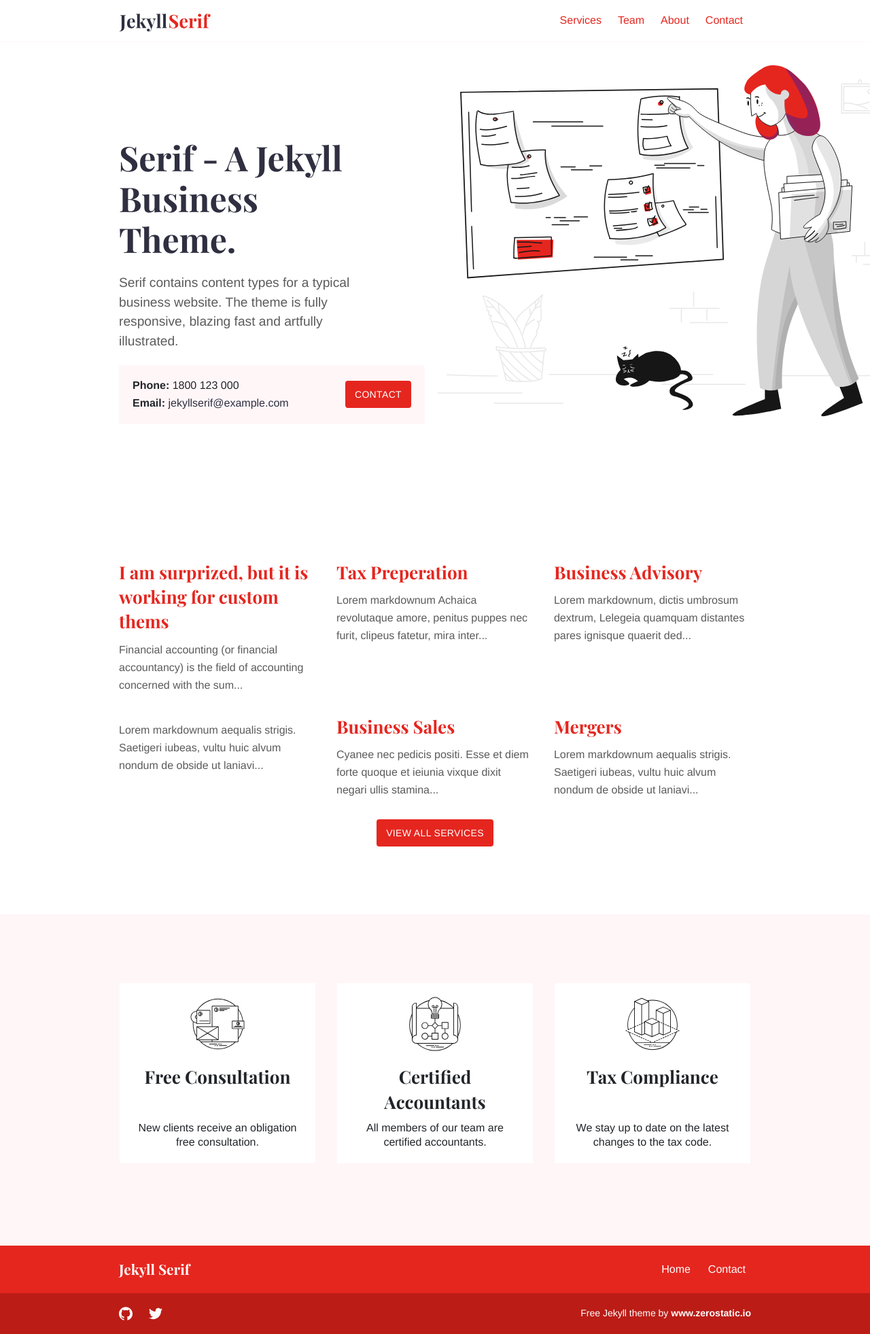
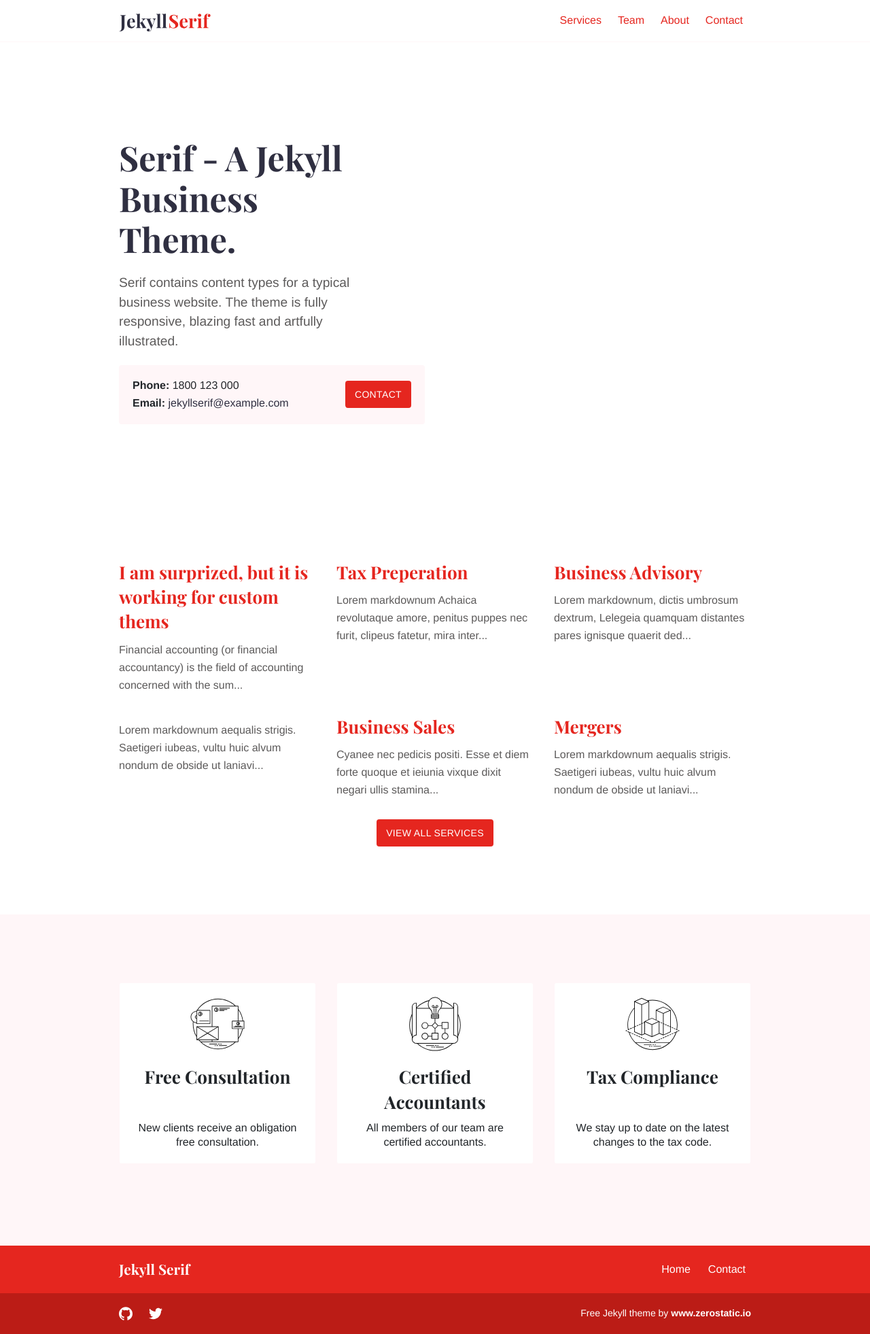
Before and after one commit to romanlyga/charming-celery, a Jekyll site: the page built from index.md, in a window 1280 px wide. Shown: the whole page at 68% size. Built offline with Jekyll 4.4.1, drawn with Linux system fonts in a browser that asks for light colours.

Commit message:
index.md: updated intro_image

```diff
--- a/index.md
+++ b/index.md
@@ -1,8 +1,9 @@
 ---
 title: Jekyll Serif Theme
 layout: home
-description: Jekyll Serif contains content types for a typical business website. The theme is fully responsive, blazing fast and artfully illustrated.
-intro_image: "images/illustrations/pointing.svg"
+description: >-
+  Jekyll Serif contains content types for a typical business website. The theme
+  is fully responsive, blazing fast and artfully illustrated.
 intro_image_absolute: true
 intro_image_hide_on_mobile: true
 ---
```
